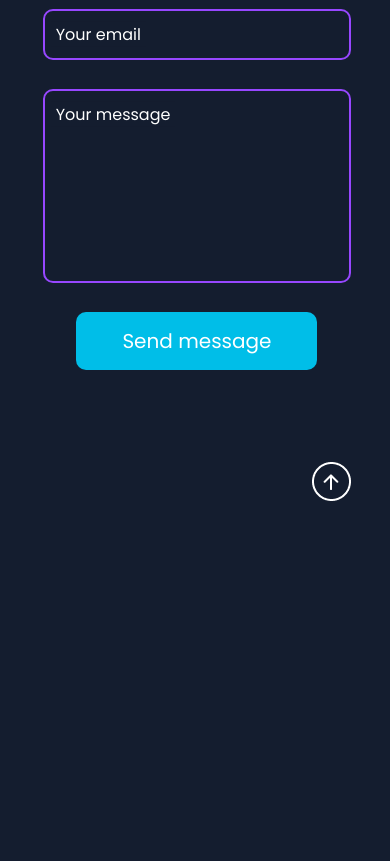
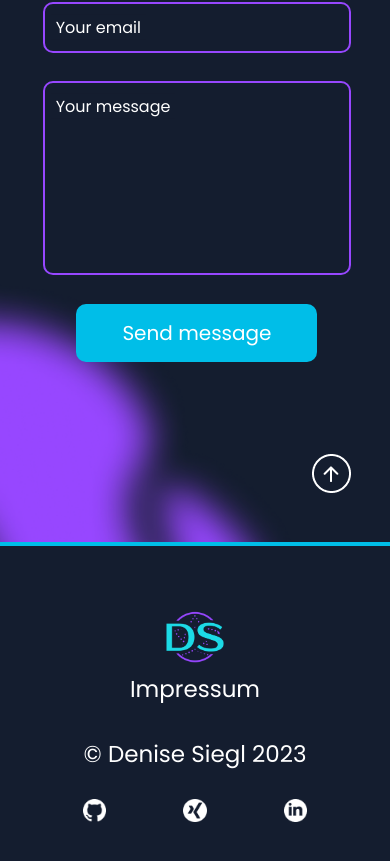
Before and after one commit to deniseS85/portfolio, an Angular app: page /contact in a window 390 px wide. Shown: the part 4872-5733 px from the top of the page. Before the commit the page ends 5373 px from the top, so only its background shows below. Built offline with nearby package versions, Linux system fonts and the light colour scheme.

Commit message:
finish footer responsiv

```diff
--- a/src/app/about-me/about-me.component.scss
+++ b/src/app/about-me/about-me.component.scss
@@ -264,6 +264,7 @@
                 margin-top: -18vw;
                 .pretext-info-profile {
                     font-size: 7vw;
+
                 }
                 .subinfo-profile {
                     div:nth-child(1) {
@@ -297,8 +298,8 @@
                 p {
                     img {
                         content:url("/assets/img/email.png") !important;
-                        width: 8vw !important;
-                        height: 8vw !important;
+                        width: 6vw !important;
+                        height: 6vw !important;
                         &:hover {
                             transform: scale(1.5) !important;
                             transition: 0.2s ease-in !important;
@@ -306,8 +307,8 @@
                     }
                 }
                 img {
-                    width: 8vw !important;
-                    height: 8vw !important;
+                    width: 6vw !important;
+                    height: 6vw !important;
                 }
             }
             .scroll  {
@@ -335,6 +336,10 @@
     }
 }
 
+@media only screen and (max-width: 1000px) {
+
+}
+
 @media only screen and (min-width:1600px) {
     .subinfo-profile {
         div:nth-child(2) {
--- a/src/app/app.component.html
+++ b/src/app/app.component.html
@@ -3,4 +3,4 @@
 <app-my-skills></app-my-skills>
 <app-portfolio></app-portfolio>
 <app-contact></app-contact>
-<!-- <app-footer></app-footer> -->
+<app-footer></app-footer>
--- a/src/app/contact/contact.component.html
+++ b/src/app/contact/contact.component.html
@@ -83,5 +83,6 @@
         </div>
     </form>
 
+    <img class="shadow"src="assets/img/shadow-footer.png">
     <div (click)="scroll('header')" routerLink="/" class="arrow-up"></div>
 </div>
--- a/src/app/contact/contact.component.scss
+++ b/src/app/contact/contact.component.scss
@@ -198,6 +198,13 @@
             }
         }
     }
+    .shadow {
+        position: absolute;
+        left: 0;
+        z-index: -1;
+        width: 300px;
+        bottom: -40%;
+    }
     .arrow-up {
         position: absolute;
         bottom: -19%;
--- a/src/app/footer/footer.component.html
+++ b/src/app/footer/footer.component.html
@@ -2,7 +2,6 @@
     <div class="content-left">
         <img (click)="scroll('header')" routerLink="/" src="{{ is.logo }}">
         <div>Impressum</div>
-        <div>Datenschutz</div>
     </div>
     <div class="content-middle">
         <div>&copy; Denise Siegl 2023</div>
@@ -12,5 +11,4 @@
             <img  src="{{ icon.image }}">
         </a>
     </div>
-    <img class="shadow"src="assets/img/shadow-footer.png">
 </div>
--- a/src/app/footer/footer.component.scss
+++ b/src/app/footer/footer.component.scss
@@ -6,13 +6,15 @@
     height: 200px;
     border-top: 4px solid var(--light-blue);
     color: var(--white);
-    padding: 0 100px 10px 100px;
+    padding: 80px 10%;
+    font-size: 23px;
+    line-height: 120%;
     position: relative;
     background-color: var(--background);
     .content-left {
         img {
-            width: 100px;
-            height: 100px;
+            width: 6.944vw;
+            height: 6.944vw;
             object-fit: contain;
             cursor: pointer;
         }
@@ -26,11 +28,10 @@
             }
         }
     }
-    .content-middle {
-        font-size: 23px;
-    }
     .icons {
         img {
+            width: 2.083vw;
+            height: 2.083vw;
             margin-left: 30px;
             cursor: pointer;
             transition: 0.2s ease-in;
@@ -40,11 +41,48 @@
             }
         }
     }
-    .shadow {
-        position: absolute;
-        left: 0;
-        bottom: 0px;
-        z-index: -1;
-        overflow: hidden;
+}
+
+@media only screen and (max-width: 1000px) {
+    .footer {
+        flex-direction: column;
+        align-items: center;
+        position: relative;
+        padding: 50px 5% 100px;
+        gap: 30px;
+        .content-left {
+            display: flex;
+            flex-direction: column;
+            align-items: center;
+            width: 100%;
+            img {
+                width: 80px;
+                height: 80px;
+            }
+        }
+        .icons {
+            width: 14rem;
+            display: flex;
+            justify-content: space-between;
+            align-items: center;
+            img {
+                margin-left: unset;
+                width: 6vw !important;
+                height: 6vw !important;
+            }
+        }
     }
 }
+
+@media only screen and (min-width: 2000px) {
+    .footer {
+        .content-left {
+            div {
+                font-size: 30px !important;
+            }
+        }
+        .content-middle {
+            font-size: 30px !important;
+        }
+    }
+}
--- a/src/app/header/header.component.scss
+++ b/src/app/header/header.component.scss
@@ -10,8 +10,8 @@ header {
     z-index: 999;
     background-color: var(--background);
     img {
-        width: 100px;
-        height: 100px;
+        width: 6.944vw;
+        height: 6.944vw;
         object-fit: contain;
         cursor: pointer;
     }
@@ -168,13 +168,17 @@ header {
     }
 }
 
-@media  only screen and (min-width:2000px) {
+@media only screen and (max-width: 1000px) {
     header {
         img {
-            width: 6.944vw !important;
-            height: 6.944vw !important;
+            width: 80px;
+            height: 80px;
         }
     }
+
+}
+
+@media  only screen and (min-width:2000px) {
     nav {
         a {
             font-size: 1.597vw !important;
```
